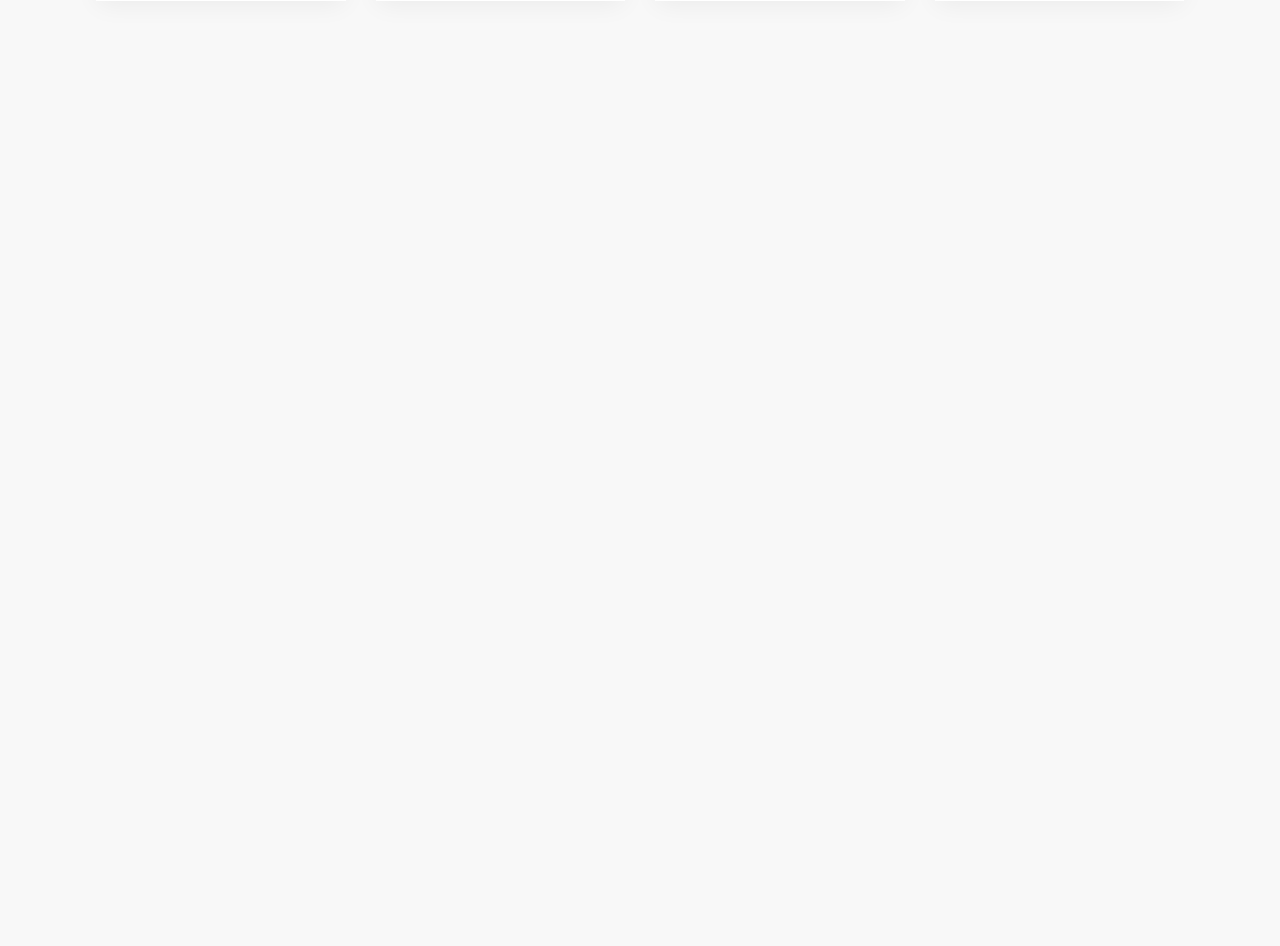
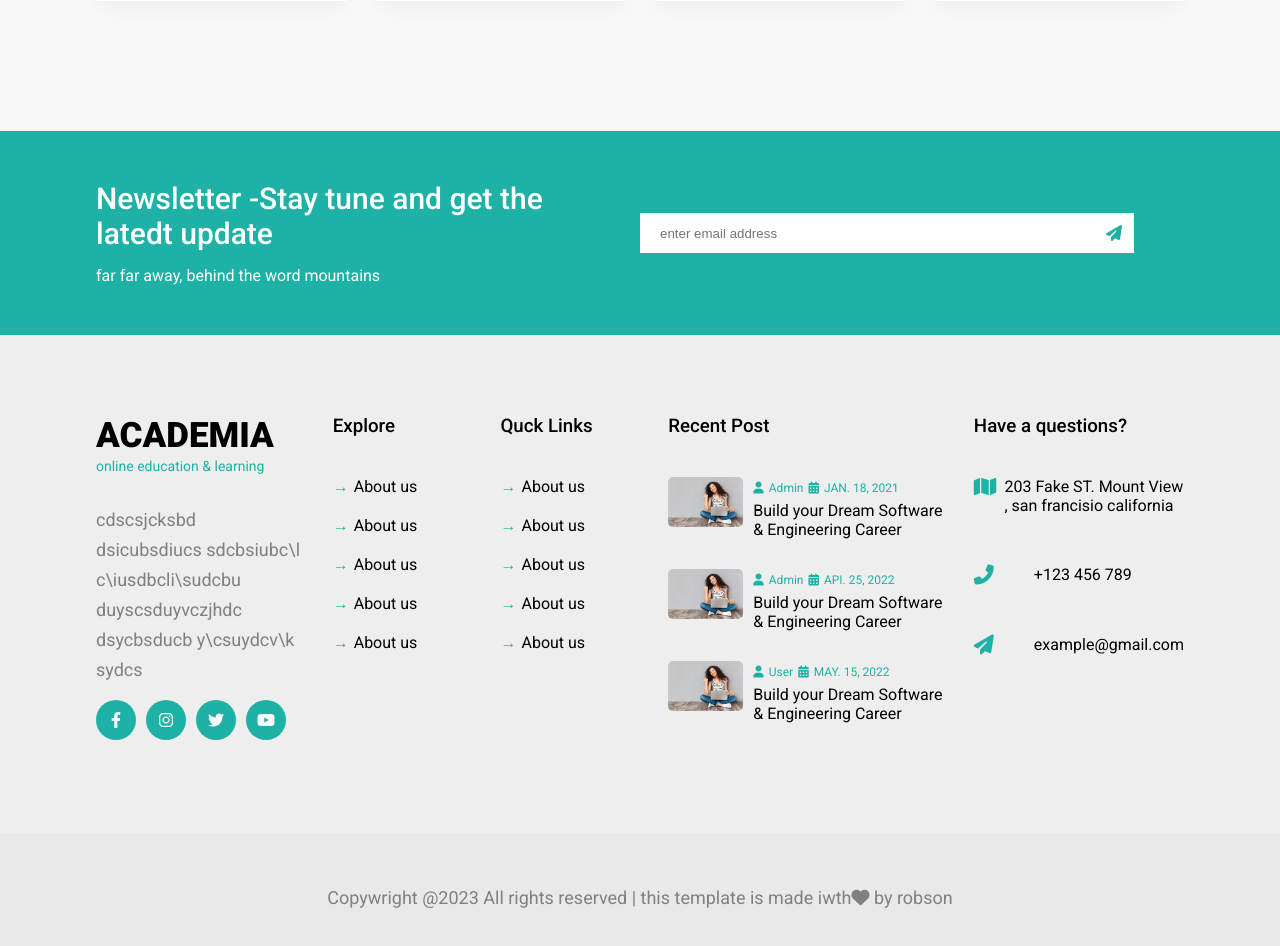
Before and after one commit to Robson-Aires/positivo_tec, a React (Create React App) app: page /team in a window 1280 px wide. Shown: the part 1500-2446 px from the top of the page. Before the commit the page ends 1581 px from the top, so only its background shows below. Built offline with nearby package versions, Linux system fonts and the light colour scheme.

Commit message:
a sessão footer finalizada

```diff
--- a/src/App.js
+++ b/src/App.js
@@ -9,6 +9,7 @@
 import Price from './components/pricing/Price'
 import Blog from './components/blog/Blog'
 import Contact from './components/contact/Contact'
+import Footer from './components/common/footer/Footer'
 
 const App = () => {
   return (
@@ -23,10 +24,8 @@
       <Route path='/pricing' exact component={Price} />
       <Route path='/journal' exact component={Blog} />
       <Route path='/contact' exact component={Contact} />
-
-
-
     </Switch>
+    <Footer />
   </Router>
     </>
   )
--- /dev/null
+++ b/src/components/common/footer/Footer.jsx
@@ -0,0 +1,102 @@
+import React from 'react'
+import { blog } from '../../../dummydata'
+import { teamm } from '../../../dummydata'
+import './footer.css'
+
+const footer = () => {
+  return (
+    <>
+    <section className="newletter">
+        <div className="container flexSB">
+            <div className="left row">
+                <h1>Newsletter -Stay tune and get the latedt update</h1>
+            <span>far far away, behind the word mountains</span>
+            </div>
+        <div className="right row">
+            <input type="text" placeholder='enter email address' />
+        <i className="fa fa-paper-plane"></i>
+        </div>
+      </div>
+    </section>
+
+    <footer>
+        <div className="container padding">
+            <div className="box logo">
+               <h1>ACADEMIA</h1>
+               <span>online education & learning</span>
+               <p>cdscsjcksbd dsicubsdiucs sdcbsiubc\l c\iusdbcli\sudcbu duyscsduyvczjhdc dsycbsducb  y\csuydcv\k sydcs</p>
+               <i className="fab fa-facebook-f icon"></i>
+               <i className="fab fa-instagram icon"></i>
+               <i className="fab fa-twitter icon"></i>
+               <i className="fab fa-youtube icon"></i>
+            </div>
+            <div className="box link">
+                <h3>Explore</h3>
+                <ul>
+                    <li>About us</li>
+                    <li>About us</li>
+                    <li>About us</li>
+                    <li>About us</li>
+                    <li>About us</li>
+                </ul>
+            </div>
+            <div className="box link">
+                <h3>Quck Links</h3>
+                <ul>
+                    <li>About us</li>
+                    <li>About us</li>
+                    <li>About us</li>
+                    <li>About us</li>
+                    <li>About us</li>
+                </ul>
+            </div>
+          <div className="bxo">
+            <h3>Recent Post</h3>
+            {blog.slice(0,3).map((val) => (
+                <div className="items flexSB">
+                    <div className="img">
+                    <img src={teamm} alt="" />
+                    </div>
+                    <div className="text">
+                    <span>
+                        <i className='fa fa-user'></i>
+                        <label htmlFor="">{val.type}</label>
+                        </span>
+                        <span>
+                        <i className='fa fa-calendar-alt'></i>
+                        <label htmlFor="">{val.date}</label>
+                        </span>
+                        <h4>{val.title}</h4>
+                    </div>
+                </div>
+            ))}
+          </div>
+          <div className="box last">
+            <h3>Have a questions?</h3>
+            <ul>
+                <li>
+                    <i className="fa fa-map"></i>
+                    203 Fake ST. Mount View , san francisio california
+                </li>
+                <li>
+                    <i className="fa fa-phone-alt"></i>
+                    +123 456 789
+                </li>
+                <li>
+                    <i className="fa fa-paper-plane"></i>
+                    example@gmail.com
+                </li>
+            </ul>
+          </div>
+        </div>
+    </footer>
+    <div className="legal">
+        <p>Copywright @2023 All rights reserved | this template is made iwth
+            <i className="fa fa-heart"></i> by robson
+        </p>
+    </div>
+    </>
+  )
+}
+
+export default footer
--- /dev/null
+++ b/src/components/common/footer/footer.css
@@ -0,0 +1,128 @@
+.newletter{
+    background-color: #1eb2a6;
+    margin-top: 50px;
+    padding: 50px 0;
+    color: white;
+}
+
+.newletter .left,
+.newletter .right {
+    padding-right: 50px;
+}
+
+.newletter h1 {
+    color: white;
+    font-size: 30px;
+    font-weight: 500;
+    margin-bottom: 15px;
+}
+
+.newletter .right {
+    display: flex;
+    justify-content: space-between;
+    align-items: center;
+}
+
+.newletter input {
+    width: 100%;
+    padding: 20px;
+    border: none;
+    outline: none;
+    height: 30px;
+}
+
+.newletter i {
+    padding: 12px;
+    color: #1eb2a6;
+    background-color: white;
+}
+
+footer{
+    background-color: #eeeeee;
+}
+
+footer .container {
+    display: grid;
+    grid-template-columns: 3fr 2fr 2fr 4fr 3fr;
+    grid-gap: 30px;
+}
+
+@media screen and (max-width:768px) {
+    footer .container {
+    grid-template-columns: repeat(2, 1fr);
+}
+}
+
+footer .logo span {
+    color: #1eb2a6;
+    font-size: 14px;
+}
+
+footer .logo p {
+    color: grey;
+    margin: 30px 0 15px 0;
+}
+
+footer .logo .icon{
+    background-color: #1eb2a6;
+    color: white;
+    margin-right: 10px;
+}
+
+footer h3 {
+    margin-bottom: 40px;
+    font-weight: 500;
+}
+
+footer ul li{
+    margin-bottom: 20px;
+}
+
+footer .link li::before {
+    content: '→';
+    color: #1eb2a6;
+    margin-right: 5px;
+}
+
+footer .items{
+    margin-bottom: 30px;
+}
+
+footer .items img {
+    width: 5opx;
+    height: 50px;
+    border-radius: 5px;
+    margin-right: 10px;
+    object-fit: contain;
+}
+
+footer .items span,
+footer .items i{
+    font-size: 12px;
+    color: #1eb2a6;
+    margin-right: 5px;
+    text-transform: capitalize;
+}
+
+footer h4 {
+    font-weight: 400;
+    margin-top: 5px;
+}
+
+footer .last ul li {
+    display: flex;
+    margin-bottom: 50px;
+}
+
+footer .last i{
+    width: 60px;
+    font-size: 20px;
+    color: #1eb2a6;
+}
+
+.legal{
+    text-align: center;
+    padding: 50px 0;
+    color: grey;
+    background-color: #e9e9e9;
+}
--- a/src/components/common/heading/Head.jsx
+++ b/src/components/common/heading/Head.jsx
@@ -7,7 +7,7 @@
             <div className="container flexSB">
                 <div className="logo">
                     <h1>POSITIVO</h1>
-                    <span>ONLINE EDUCATION & TECNOLOGIA</span>
+                    <span>TECNOLOGIA</span>
                 </div>
 
                 <div className="social">
```
